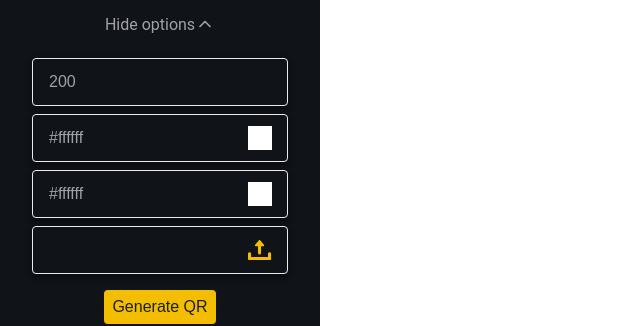
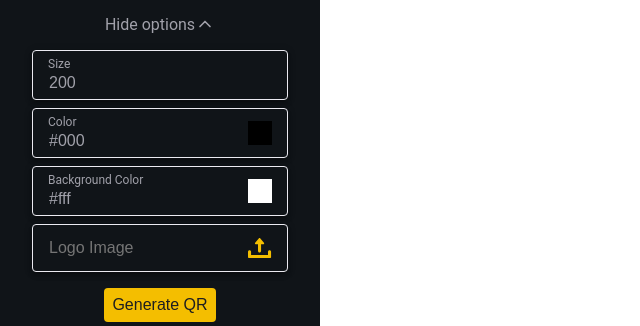
Before and after one commit to eduardodediosp96/QRGenerator, a React (Vite) app: page / in a window 1280 px wide. Both pictures are taken after a click on the element "Show more options". Shown: the part 286-612 px from the top of the page, without its empty margins (0-640 px from the left). Built offline with nearby package versions, Linux system fonts and the light colour scheme; no server answers.

Commit message:
💄 UI: Add label to input

```diff
--- a/src/common/Theme/TypographyVariants.ts
+++ b/src/common/Theme/TypographyVariants.ts
@@ -38,8 +38,17 @@ export const getTypography = (themeColor: ThemeMode) => ({
     color: palette[themeColor].secondary,
     lineHeight: 1.5,
   },
+  body3: {
+    fontSize: fontSizes.small,
+    color: palette[themeColor].secondary,
+    lineHeight: 1.5,
+  },
   error: {
     fontSize: fontSizes.small,
     color: colors.error,
   },
+  inputLabel: {
+    fontSize: fontSizes.xsmall,
+    color: palette[themeColor].secondary,
+  },
 });
--- a/src/common/components/inputs/ColorInput/ColorInput.tsx
+++ b/src/common/components/inputs/ColorInput/ColorInput.tsx
@@ -3,6 +3,9 @@ import styled from '@emotion/styled';
 
 // @Components
 import TextInput from '@commonComponents/inputs/TextInput/TextInput';
+
+// @Styles
+import { getEndAdornmentMeasures } from '../InputStyles';
 
 // @Theme
 import { Breakpoint } from '@theme/Theme.types';
@@ -43,20 +46,13 @@ const ColorInput = styled.input`
   }
 `;
 
-// Tech Debt:https://github.com/eduardodediosp96/QRGenerator/pull/3
-const getColorBoxMeasures = {
-  [TextInputSize.SMALL]: '0.75rem',
-  [TextInputSize.MEDIUM]: '1.5rem',
-  [TextInputSize.LARGE]: '1.75rem',
-};
-
 const ColorBox = styled.div<ColorBoxProps>`
   position: absolute;
   top: 50%;
   transform: translateY(-50%);
   right: 1rem;
-  width: ${(props) => getColorBoxMeasures[props.size]};
-  height: ${(props) => getColorBoxMeasures[props.size]};
+  width: ${(props) => getEndAdornmentMeasures[props.size]};
+  height: ${(props) => getEndAdornmentMeasures[props.size]};
   background-color: ${(props) => props.color};
   pointer-events: none;
 `;
@@ -67,7 +63,8 @@ interface ColorPickerProperties extends CommonInputProps {
 
 const ColorPicker = ({
   id,
-  placeholder,
+  error,
+  label,
   ariaDescribedBy,
   defaultColor = '#ffffff',
   size = TextInputSize.MEDIUM,
@@ -110,6 +107,14 @@ const ColorPicker = ({
     onChange?.(e);
   };
 
+  const endAdornment = (
+    <ColorBox
+      color={color}
+      size={size}
+      aria-label="Preview of the selected color"
+    />
+  );
+
   return (
     <ColorPickerContainer aria-label="Color Picker">
       <ColorInput
@@ -121,20 +126,17 @@ const ColorPicker = ({
       />
       <TextInput
         id={id}
+        error={error}
+        endAdornment={endAdornment}
+        label={label}
         size={size}
         value={color}
         onClick={handleTextInputClick}
         onKeyDown={handleTextInputKeydown}
         aria-label="Color value"
         readOnly
-        placeholder={placeholder}
         onChange={onChange}
         aria-describedby={ariaDescribedBy}
-      />
-      <ColorBox
-        color={color}
-        size={size}
-        aria-label="Preview of the selected color"
       />
     </ColorPickerContainer>
   );
--- a/src/common/components/inputs/FileInput/FileInput.tsx
+++ b/src/common/components/inputs/FileInput/FileInput.tsx
@@ -3,10 +3,12 @@ import styled from '@emotion/styled';
 
 // @Components
 import TextInput from '@commonComponents/inputs/TextInput/TextInput';
-import Typography from '@commonComponents/Typography/Typography';
 
 // @Icons
 import { UploadIcon } from '@icons';
+
+// @Styles
+import { getEndAdornmentMeasures } from '../InputStyles';
 
 // @Theme
 import { Breakpoint } from '@theme/Theme.types';
@@ -40,13 +42,6 @@ const StyledFileInput = styled.input`
   }
 `;
 
-// Tech Debt: https://github.com/eduardodediosp96/QRGenerator/pull/3
-const getUploadIconMeasures = {
-  [TextInputSize.SMALL]: '0.75rem',
-  [TextInputSize.MEDIUM]: '1.5rem',
-  [TextInputSize.LARGE]: '1.75rem',
-};
-
 interface FileInputProps {
   size: TextInputSize;
 }
@@ -56,8 +51,8 @@ const StyledUploadIcon = styled(UploadIcon)<FileInputProps>`
   top: 50%;
   transform: translateY(-50%);
   right: 1rem;
-  width: ${(props) => getUploadIconMeasures[props.size]};
-  height: ${(props) => getUploadIconMeasures[props.size]};
+  width: ${(props) => getEndAdornmentMeasures[props.size]};
+  height: ${(props) => getEndAdornmentMeasures[props.size]};
   pointer-events: none;
 `;
 
@@ -67,16 +62,15 @@ interface FileInputProperties extends CommonInputProps {
 
 const FileInput = ({
   id,
-  placeholder,
+  error,
   ariaDescribedBy,
   accept = DEFAULT_ALLOWED_FILE_TYPES,
-  error,
+  label,
   onChange = () => {},
   size = TextInputSize.MEDIUM,
 }: FileInputProperties) => {
   const [selectedFile, setSelectedFile] = useState<File | null>(null);
-  // Tech Debt: We should implement error handling for this file input in case the files are loaded incorrectly.
-  // const [fileError, setFileError] = useState<string>('');
+
   const fileInputRef = useRef<HTMLInputElement>(null);
   const joinedAcceptTypes = accept.join(',');
 
@@ -90,8 +84,9 @@ const FileInput = ({
     fileInputRef?.current?.click();
   };
 
+  const endAdornment = <StyledUploadIcon size={size} />;
+
   return (
-    <div>
     <FileInputContainer aria-label="File Picker">
       <StyledFileInput
         type="file"
@@ -101,24 +96,19 @@ const FileInput = ({
         accept={joinedAcceptTypes}
       />
       <TextInput
+        error={error}
         size={size}
         value={selectedFile?.name ?? ''}
         onClick={handleTextInputClick}
+        label={label}
         aria-label="File name"
         id={id}
-          placeholder={placeholder}
         onChange={onChange}
+        endAdornment={endAdornment}
         aria-describedby={ariaDescribedBy}
         readOnly
       />
-        <StyledUploadIcon size={size} />
     </FileInputContainer>
-      {error && (
-        <Typography variant="error" margin="1 0" as="div">
-          {error}
-        </Typography>
-      )}
-    </div>
   );
 };
 
--- /dev/null
+++ b/src/common/components/inputs/InputStyles.tsx
@@ -0,0 +1,86 @@
+import styled from '@emotion/styled';
+import { CssProps } from '@theme/Theme.types';
+import { Theme, useTheme } from '@emotion/react';
+import { StyledTextInputProps } from './TextInput/TextInput';
+
+// @Types
+import { TextInputSize } from './InputTypes';
+
+export const TextInputContainer = styled.div`
+  position: relative;
+  width: 100%;
+`;
+
+export const TextInputLabel = styled.label<{ size: TextInputSize }>`
+  position: absolute;
+  top: ${({ size }) => (size === TextInputSize.LARGE ? '0.5rem' : '0.2rem')};
+  left: 0.5rem;
+`;
+
+export const InputWrapper = styled.div`
+  display: flex;
+  flex-direction: column;
+  width: 100%;
+  justify-content: flex-start;
+`;
+
+export const getEndAdornmentStyles = (size: TextInputSize, color?: string) => ({
+  position: 'absolute',
+  top: '50%',
+  transform: 'translateY(-50%)',
+  right: '1rem',
+  width: getEndAdornmentMeasures[size],
+  height: getEndAdornmentMeasures[size],
+  backgroundColor: !!color ? color : 'auto',
+  pointerEvents: 'none',
+});
+
+// Tech Debt: https://github.com/eduardodediosp96/QRGenerator/pull/3
+export const TextInputSizeCssProps = (
+  hasValue: boolean,
+  theme: Theme,
+): Record<TextInputSize, CssProps> => ({
+  [TextInputSize.SMALL]: {
+    height: '2.6rem',
+    padding: theme.spacing(2),
+    paddingTop: hasValue ? theme.spacing(3.5) : theme.spacing(2),
+    paddingBottom: hasValue ? theme.spacing(1.3) : theme.spacing(2),
+    ...theme.typography['body3'],
+  },
+  [TextInputSize.MEDIUM]: {
+    height: '3rem',
+    padding: theme.spacing(2),
+    paddingTop: hasValue ? theme.spacing(4) : theme.spacing(2),
+    ...theme.typography['body2'],
+  },
+  [TextInputSize.LARGE]: {
+    height: '4rem',
+    padding: theme.spacing(2),
+    paddingTop: hasValue ? theme.spacing(4.5) : theme.spacing(2),
+    ...theme.typography['body1'],
+  },
+});
+
+export const TextInputStyle = ({
+  hasValue = false,
+  size = TextInputSize.MEDIUM,
+}: StyledTextInputProps) => {
+  const theme = useTheme();
+  return {
+    width: '100%',
+    border: `1px solid ${theme.palette.contrastBackground}`,
+    background: theme.palette.background,
+    boxShadow: theme.shadows[1],
+    borderRadius: theme.shapes.rounded[1],
+    cursor: 'pointer',
+    ...TextInputSizeCssProps(hasValue, theme)[size],
+  };
+};
+
+export const StyledTextInput = styled('input')(TextInputStyle);
+
+export const getEndAdornmentMeasures = {
+  [TextInputSize.SMALL]: '0.75rem',
+  [TextInputSize.MEDIUM]: '1.5rem',
+  [TextInputSize.LARGE]: '1.75rem',
+};
--- a/src/common/components/inputs/InputTypes.ts
+++ b/src/common/components/inputs/InputTypes.ts
@@ -10,7 +10,6 @@ export enum TextInputSize {
 export interface CommonInputProps {
   id?: string;
   label?: string;
-  placeholder?: string;
   value?: string;
   onClick?: (event: MouseEvent<HTMLInputElement>) => void;
   onChange?: (event: ChangeEvent<HTMLInputElement>) => void;
@@ -18,6 +17,7 @@ export interface CommonInputProps {
   onBlur?: (event: FocusEvent<HTMLInputElement>) => void;
   onKeyDown?: (event: KeyboardEvent<HTMLInputElement>) => void;
   ariaDescribedBy?: string;
+  endAdornment?: React.ReactNode;
   size?: TextInputSize;
   readOnly?: boolean;
   error?: string;
--- a/src/common/components/inputs/TextInput/TextInput.tsx
+++ b/src/common/components/inputs/TextInput/TextInput.tsx
@@ -1,60 +1,27 @@
-import { Theme, useTheme } from '@emotion/react';
-import styled from '@emotion/styled';
-
 // @Types
 import {
   CommonInputProps,
   TextInputSize,
 } from '@commonComponents/inputs/InputTypes';
-import { CssProps } from '@theme/Theme.types';
-
-// Tech Debt: https://github.com/eduardodediosp96/QRGenerator/pull/3
-const TextInputSizeCssProps = (
-  theme: Theme,
-): Record<TextInputSize, CssProps> => ({
-  [TextInputSize.SMALL]: {
-    height: '2rem',
-    padding: theme.spacing(1.5),
-    ...theme.typography['body2'],
-  },
-  [TextInputSize.MEDIUM]: {
-    height: '3rem',
-    padding: theme.spacing(2),
-    ...theme.typography['body2'],
-  },
-  [TextInputSize.LARGE]: {
-    height: '4rem',
-    padding: theme.spacing(3),
-    ...theme.typography['body1'],
-  },
-});
+import Typography from '@commonComponents/Typography/Typography';
+import {
+  InputWrapper,
+  TextInputContainer,
+  TextInputLabel,
+  StyledTextInput,
+} from '../InputStyles';
 
 export interface StyledTextInputProps {
+  hasValue?: boolean;
   size?: TextInputSize;
 }
 
-const TextInputStyle = ({
-  size = TextInputSize.MEDIUM,
-}: StyledTextInputProps) => {
-  const theme = useTheme();
-  return {
-    width: '100%',
-    border: `1px solid ${theme.palette.contrastBackground}`,
-    background: theme.palette.background,
-    boxShadow: theme.shadows[1],
-    borderRadius: theme.shapes.rounded[1],
-    cursor: 'pointer',
-    ...TextInputSizeCssProps(theme)[size],
-  };
-};
-
-const StyledTextInput = styled('input')(TextInputStyle);
-
 const TextInput = ({
   id,
+  error,
+  endAdornment,
   label,
-  placeholder,
-  size,
+  size = TextInputSize.MEDIUM,
   value,
   onBlur,
   onClick,
@@ -64,12 +31,23 @@ const TextInput = ({
   ariaDescribedBy,
   readOnly,
 }: CommonInputProps) => {
+  const hasValue = !!value?.length;
   return (
-    <>
-      <label htmlFor={id}>{label}</label>
+    <InputWrapper>
+      <TextInputContainer>
+        {hasValue && (
+          <TextInputLabel htmlFor={id} size={size}>
+            <Typography
+              variant={size === TextInputSize.LARGE ? 'body3' : 'inputLabel'}
+            >
+              {label}
+            </Typography>
+          </TextInputLabel>
+        )}
         <StyledTextInput
+          hasValue={hasValue}
           id={id}
-        placeholder={placeholder}
+          placeholder={label}
           value={value}
           onChange={onChange}
           onClick={onClick}
@@ -80,7 +58,14 @@ const TextInput = ({
           aria-describedby={ariaDescribedBy}
           size={size}
         />
-    </>
+        {endAdornment}
+      </TextInputContainer>
+      {error && (
+        <Typography variant="error" margin="1 0" as="div">
+          {error}
+        </Typography>
+      )}
+    </InputWrapper>
   );
 };
 
--- a/src/components/Home/OptionsForm.tsx
+++ b/src/components/Home/OptionsForm.tsx
@@ -55,18 +55,25 @@ const OptionsForm = ({ qrDetails, setQrDetails }: OptionsFormProps) => {
   return (
     <OptionsFormContainer>
       <TextInput
+        label="Size"
         onChange={handleChangeForm('size')}
         value={size.toString()}
-      ></TextInput>
+      />
       <ColorInput
+        defaultColor={fgColor}
+        label="Color"
         onChange={handleChangeForm('fgColor')}
-        value={fgColor}
-      ></ColorInput>
+      />
       <ColorInput
+        defaultColor={bgColor}
+        label="Background Color"
         onChange={handleChangeForm('bgColor')}
-        value={bgColor}
-      ></ColorInput>
-      <FileInput onChange={handleFileChange} error={fileError}></FileInput>
+      />
+      <FileInput
+        label="Logo Image"
+        onChange={handleFileChange}
+        error={fileError}
+      />
     </OptionsFormContainer>
   );
 };
--- a/src/components/Layout/Layout.tsx
+++ b/src/components/Layout/Layout.tsx
@@ -15,14 +15,16 @@ import getTheme from '@theme/Theme';
 import { QRForm } from '@components/Home/Home.types';
 import { ThemeMode } from '@theme/Theme.types';
 
+const defaultQrDetails: QRForm = {
+  size: 200,
+  fgColor: '#000',
+  bgColor: '#fff',
+  logoImage: undefined,
+};
+
 const Layout = () => {
   const [colorTheme, setColorTheme] = useState<ThemeMode>(ThemeMode.DARK);
-  const [qrDetails, setQrDetails] = useState<QRForm>({
-    size: 200,
-    fgColor: '#000',
-    bgColor: '#fff',
-    logoImage: undefined,
-  });
+  const [qrDetails, setQrDetails] = useState<QRForm>(defaultQrDetails);
   const theme = getTheme(colorTheme);
 
   return (
```
Lines whose indentation alone changed are shown as unchanged.
